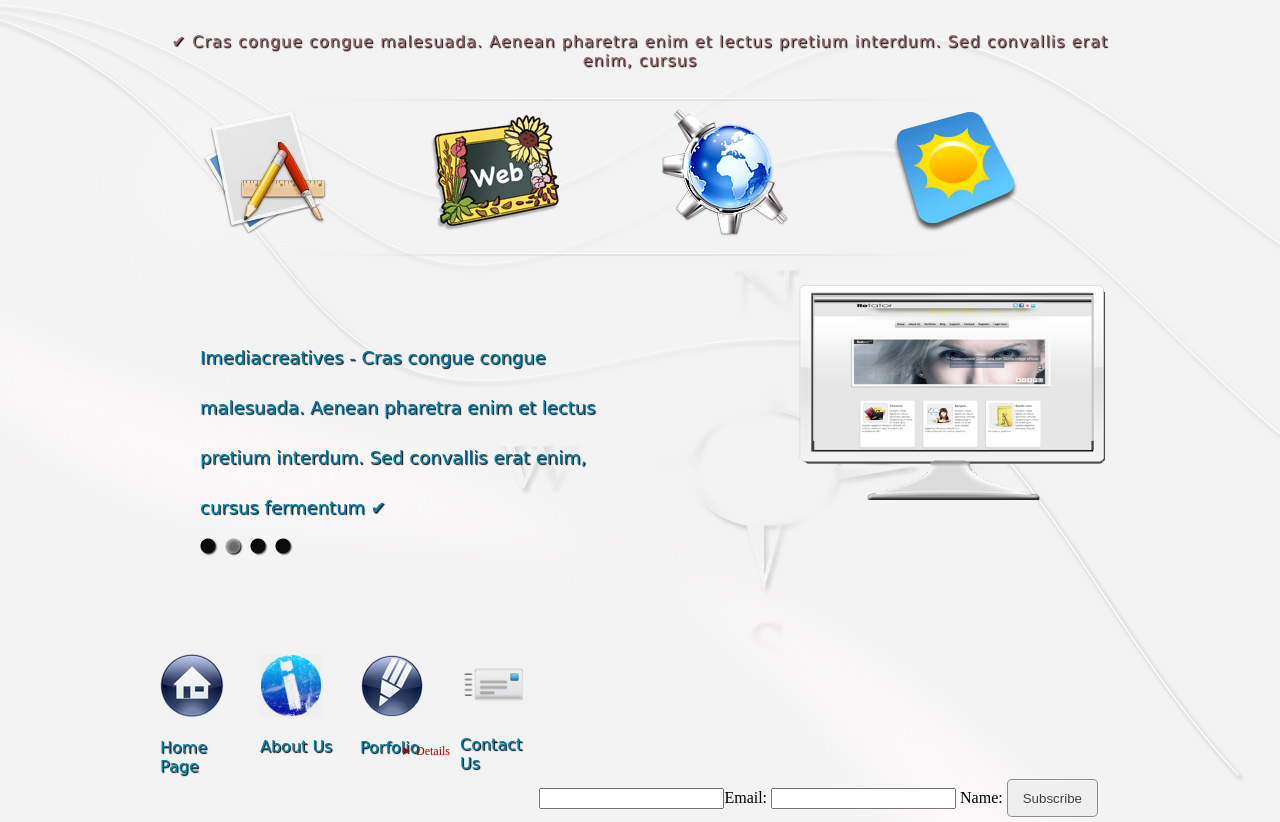
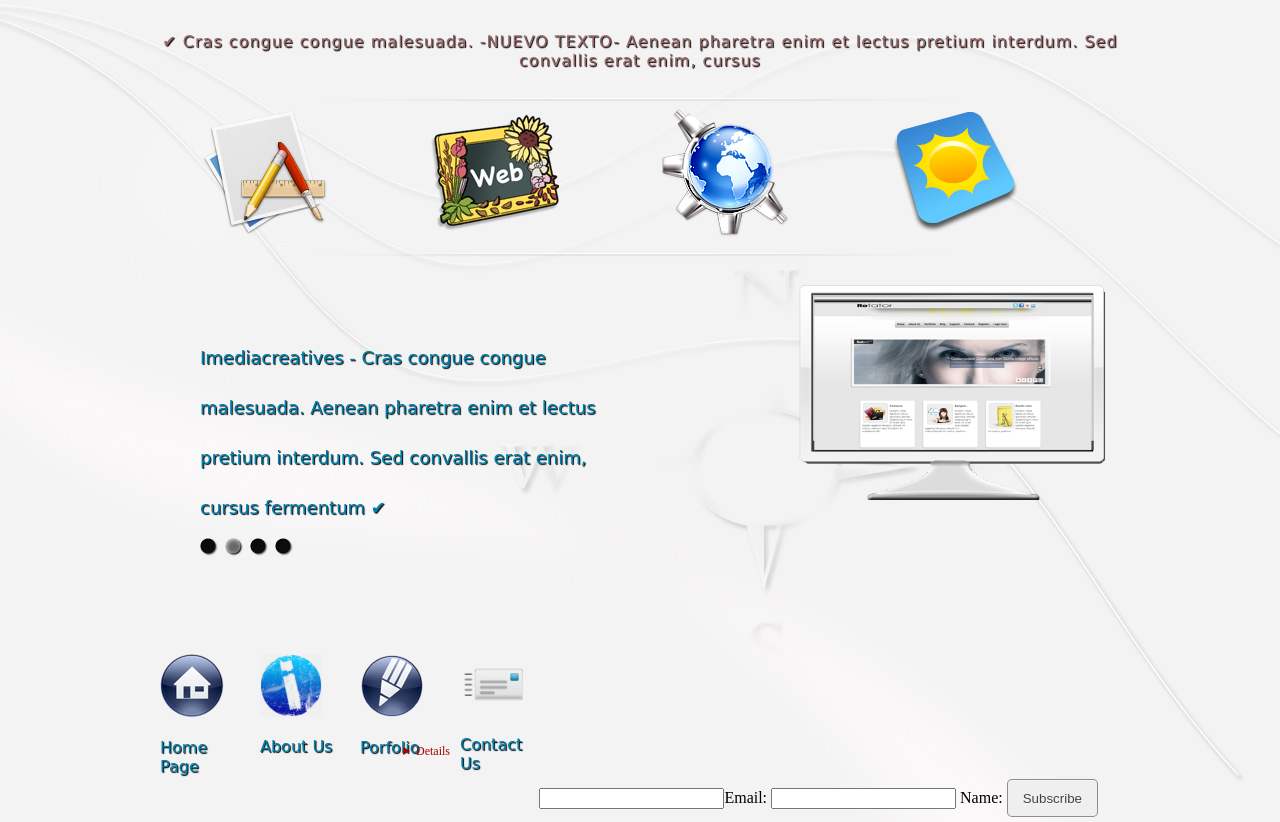
Before and after one commit to cmourullo/cursogit, a plain HTML site: page index.html in a window 1280 px wide. Shown: the part 120-942 px from the top of the page. Drawn offline with Linux system fonts and the light colour scheme; files whose address does not match are found by name.

Commit message:
Bug 1245:fixed

```diff
--- a/index.html
+++ b/index.html
@@ -47,7 +47,7 @@ body {
  <div class="social"><a href="#"><img src="images/twitter-32x32.png" alt="Follows on Twitter" width="32" height="32" /></a><a href="#"><img src="images/stumbleupon-32x32.png" alt="Stumbleoupon" /></a><a href="#"><img src="images/delicious-32x32.png" alt="Delicious" /></a></div>
   <nav>
   <h1 class="cursivebig"> &#9988; Lorem ipsum Venalit quatium sarem</h1>
-  <p> &#10004; Cras congue congue malesuada. Aenean pharetra enim et lectus pretium interdum. Sed convallis erat enim, cursus </p>
+  <p> &#10004; Cras congue congue malesuada. -NUEVO TEXTO- Aenean pharetra enim et lectus pretium interdum. Sed convallis erat enim, cursus </p>
   <div class="divider"></div>
   </nav>
 </header>
```
